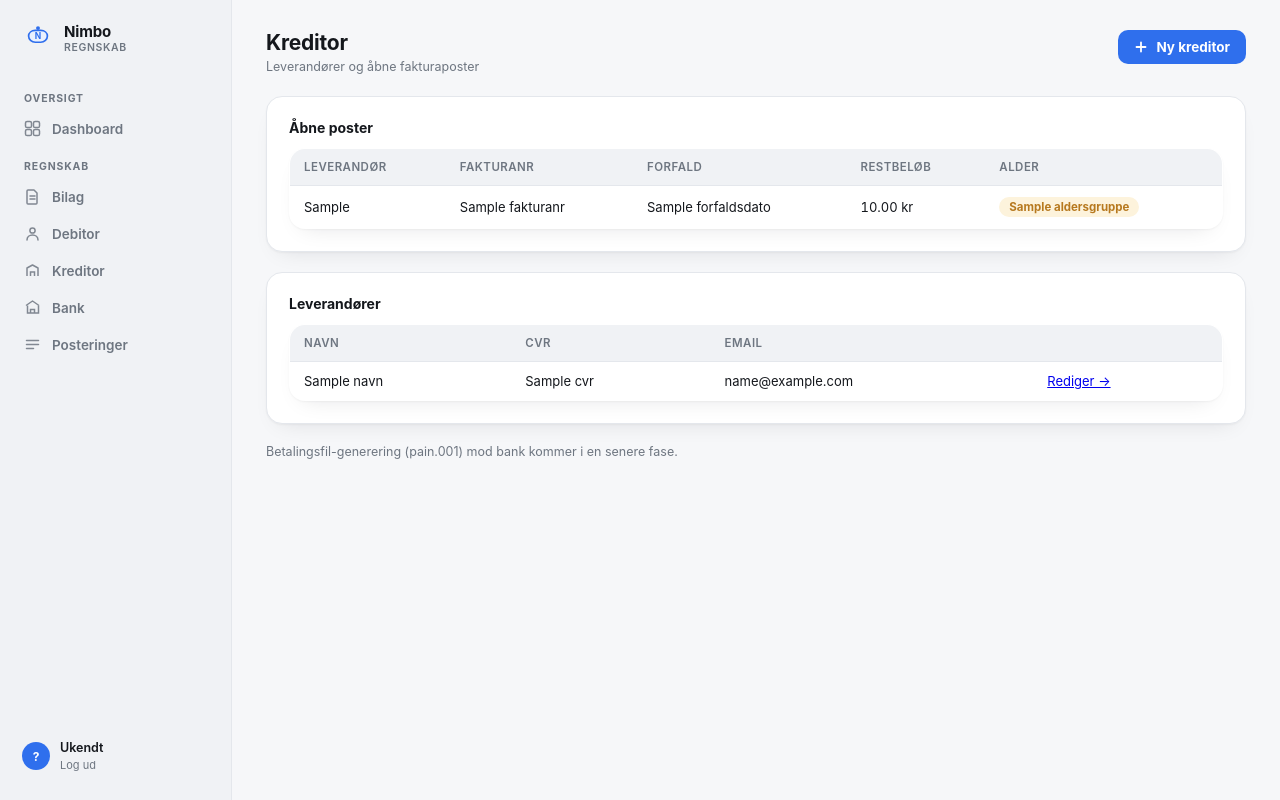
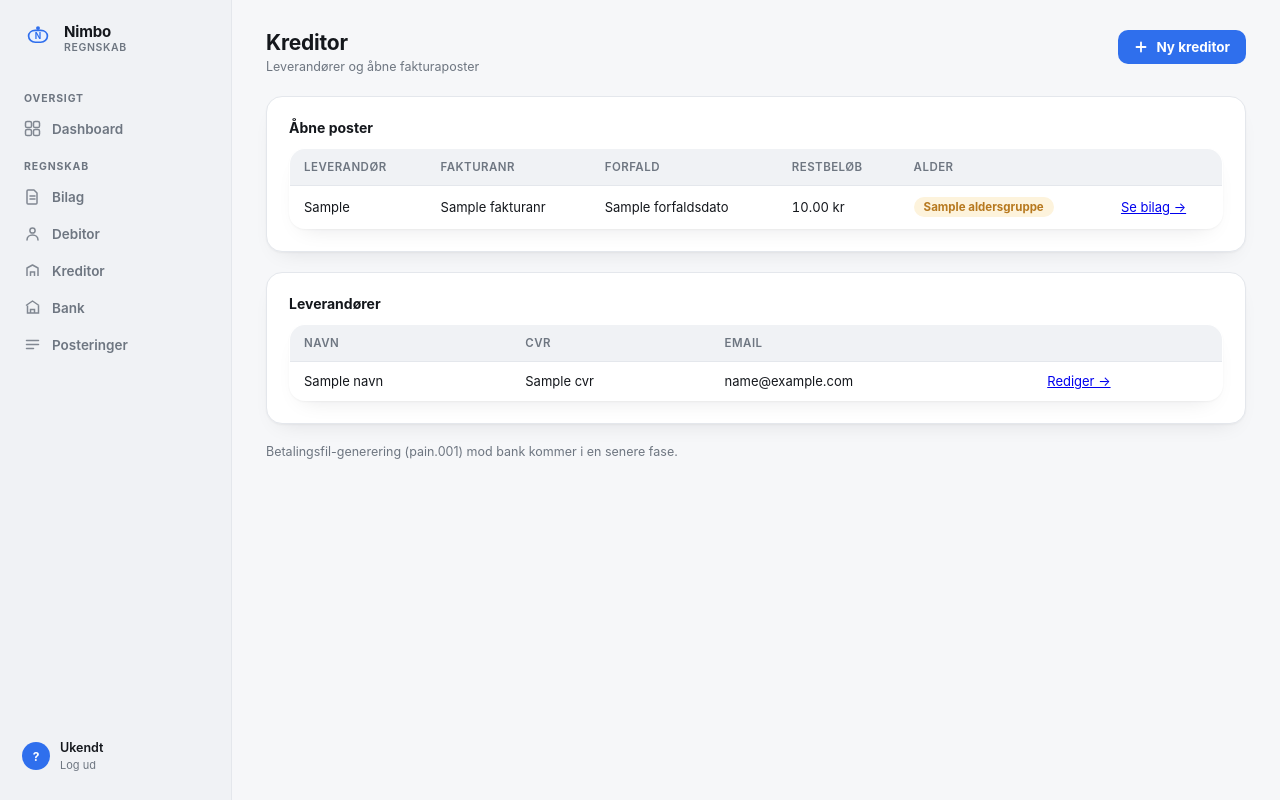
Before and after one commit to chrisschellerupandersen-lab/om-dashboard, a FastAPI app: template regnskab/templates/kreditor_liste.html in a window 1280 px wide. Run offline with FastAPI, Linux system fonts and the light colour scheme; the template is opened without the code that fills it: most values are stand-ins (such as "Sample title", 1, 10 or a date in 2020); some libraries are stand-ins or nearby versions.

Commit message:
regnskab: link til bilag fra åbne kreditorposter
Almindeligt link (samme fane, ingen popup) til bilagets detaljeside
for hver åben kreditorpost, der stammer fra et bilag.

Co-Authored-By: Claude Sonnet 5 <noreply@anthropic.com>

```diff
--- a/regnskab/templates/kreditor_liste.html
+++ b/regnskab/templates/kreditor_liste.html
@@ -11,7 +11,7 @@
 <div class="card">
 <h2 style="font-size:14px; margin:0 0 12px;">Åbne poster</h2>
 <table>
-  <thead><tr><th>Leverandør</th><th>Fakturanr</th><th>Forfald</th><th class="num">Restbeløb</th><th>Alder</th></tr></thead>
+  <thead><tr><th>Leverandør</th><th>Fakturanr</th><th>Forfald</th><th class="num">Restbeløb</th><th>Alder</th><th></th></tr></thead>
   <tbody>
   {% for p in aabne_poster %}
     <tr>
@@ -20,9 +20,10 @@
       <td>{{ p.forfaldsdato or "—" }}</td>
       <td class="num">{{ "%.2f"|format(p.restbeloeb) }} kr</td>
       <td><span class="badge {{ 'forfalden' if p.aldersgruppe not in ['ikke forfalden','ukendt'] else 'aaben' }}">{{ p.aldersgruppe }}</span></td>
+      <td>{% if p.bilag_id %}<a href="/bilag/{{ p.bilag_id }}">Se bilag →</a>{% endif %}</td>
     </tr>
   {% else %}
-    <tr><td colspan="5" class="muted">Ingen åbne kreditorposter — upload et bilag eller opret en kreditor for at komme i gang.</td></tr>
+    <tr><td colspan="6" class="muted">Ingen åbne kreditorposter — upload et bilag eller opret en kreditor for at komme i gang.</td></tr>
   {% endfor %}
   </tbody>
 </table>
```
